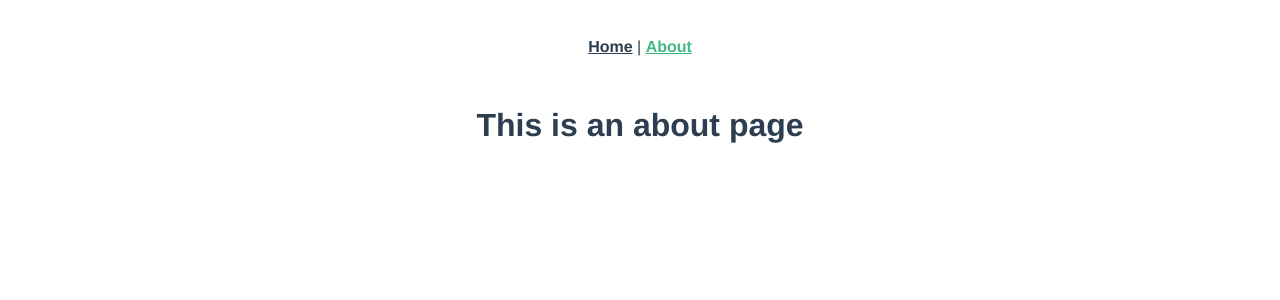
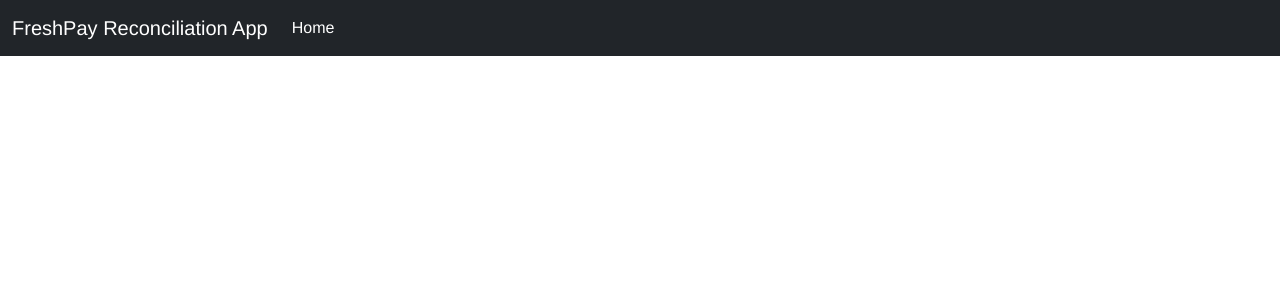
Before and after one commit to Nathsad1996/fresh-reconciliation, a Vue app: page /about in a window 1280 px wide. Shown: the top 300 px of the page. Built offline with nearby package versions, Linux system fonts and the light colour scheme.

Commit message:
creating algorithm

```diff
--- a/package.json
+++ b/package.json
@@ -8,10 +8,10 @@
     "lint": "vue-cli-service lint"
   },
   "dependencies": {
+    "@popperjs/core": "^2.10.2",
     "bootstrap": "^5.1.3",
     "core-js": "^3.6.5",
     "csv-parse": "^4.16.3",
-    "pinia": "^2.0.3",
     "vue": "^3.0.0",
     "vue-router": "^4.0.0-0",
     "xlsx": "^0.17.4"
--- a/src/App.vue
+++ b/src/App.vue
@@ -1,9 +1,19 @@
 <template>
-  <div id="nav">
-    <router-link to="/">Home</router-link> |
-    <router-link to="/about">About</router-link>
+  <nav class="navbar-expand-lg navbar navbar-dark bg-dark">
+    <div class="container-fluid">
+      <a class="navbar-brand" href="#">FreshPay Reconciliation App</a>
+      <div class="collapse navbar-collapse" id="navbarSupportedContent">
+        <ul class="navbar-nav me-auto mb-2 mb-lg-0">
+          <li class="nav-item">
+            <a class="nav-link active" aria-current="page" href="#">Home</a>
+          </li>
+        </ul>
+      </div>
+    </div>
+  </nav>
+  <div class="container mt-5">
+    <router-view />
   </div>
-  <router-view/>
 </template>
 
 <style>
@@ -14,17 +24,4 @@
   text-align: center;
   color: #2c3e50;
 }
-
-#nav {
-  padding: 30px;
-}
-
-#nav a {
-  font-weight: bold;
-  color: #2c3e50;
-}
-
-#nav a.router-link-exact-active {
-  color: #42b983;
-}
 </style>
--- a/src/components/HelloWorld.vue
+++ /dev/null
@@ -1,58 +0,0 @@
-<template>
-  <div class="hello">
-    <h1>{{ msg }}</h1>
-    <p>
-      For a guide and recipes on how to configure / customize this project,<br>
-      check out the
-      <a href="https://cli.vuejs.org" target="_blank" rel="noopener">vue-cli documentation</a>.
-    </p>
-    <h3>Installed CLI Plugins</h3>
-    <ul>
-      <li><a href="https://github.com/vuejs/vue-cli/tree/dev/packages/%40vue/cli-plugin-babel" target="_blank" rel="noopener">babel</a></li>
-      <li><a href="https://github.com/vuejs/vue-cli/tree/dev/packages/%40vue/cli-plugin-eslint" target="_blank" rel="noopener">eslint</a></li>
-    </ul>
-    <h3>Essential Links</h3>
-    <ul>
-      <li><a href="https://vuejs.org" target="_blank" rel="noopener">Core Docs</a></li>
-      <li><a href="https://forum.vuejs.org" target="_blank" rel="noopener">Forum</a></li>
-      <li><a href="https://chat.vuejs.org" target="_blank" rel="noopener">Community Chat</a></li>
-      <li><a href="https://twitter.com/vuejs" target="_blank" rel="noopener">Twitter</a></li>
-      <li><a href="https://news.vuejs.org" target="_blank" rel="noopener">News</a></li>
-    </ul>
-    <h3>Ecosystem</h3>
-    <ul>
-      <li><a href="https://router.vuejs.org" target="_blank" rel="noopener">vue-router</a></li>
-      <li><a href="https://vuex.vuejs.org" target="_blank" rel="noopener">vuex</a></li>
-      <li><a href="https://github.com/vuejs/vue-devtools#vue-devtools" target="_blank" rel="noopener">vue-devtools</a></li>
-      <li><a href="https://vue-loader.vuejs.org" target="_blank" rel="noopener">vue-loader</a></li>
-      <li><a href="https://github.com/vuejs/awesome-vue" target="_blank" rel="noopener">awesome-vue</a></li>
-    </ul>
-  </div>
-</template>
-
-<script>
-export default {
-  name: 'HelloWorld',
-  props: {
-    msg: String
-  }
-}
-</script>
-
-<!-- Add "scoped" attribute to limit CSS to this component only -->
-<style scoped>
-h3 {
-  margin: 40px 0 0;
-}
-ul {
-  list-style-type: none;
-  padding: 0;
-}
-li {
-  display: inline-block;
-  margin: 0 10px;
-}
-a {
-  color: #42b983;
-}
-</style>
--- a/src/router/index.js
+++ b/src/router/index.js
@@ -7,14 +7,6 @@ const routes = [
     name: 'Home',
     component: Home
   },
-  {
-    path: '/about',
-    name: 'About',
-    // route level code-splitting
-    // this generates a separate chunk (about.[hash].js) for this route
-    // which is lazy-loaded when the route is visited.
-    component: () => import(/* webpackChunkName: "about" */ '../views/About.vue')
-  }
 ]
 
 const router = createRouter({
--- a/src/views/About.vue
+++ /dev/null
@@ -1,5 +0,0 @@
-<template>
-  <div class="about">
-    <h1>This is an about page</h1>
-  </div>
-</template>
--- a/src/views/Home.vue
+++ b/src/views/Home.vue
@@ -1,18 +1,32 @@
 <template>
-  <div class="home">
-    <img alt="Vue logo" src="../assets/logo.png">
-    <HelloWorld msg="Welcome to Your Vue.js App"/>
+  <div class="row mx-auto mb-2">
+    <div class="col">Instruction with data file format (in excel and csv)</div>
+  </div>
+  <div class="row mx-auto mb-2">
+    <div class="col">process page give user choice between csv and excel data to insert</div>
+  </div>
+  <div class="row mx-auto">
+    <div class="col">output in csv or excel depends on user needs</div>
   </div>
 </template>
 
-<script>
-// @ is an alias to /src
-import HelloWorld from '@/components/HelloWorld.vue'
+<script setup>
 
-export default {
-  name: 'Home',
-  components: {
-    HelloWorld
-  }
-}
+// create user input variables that contains user data for paydrc and telco (2 variables)
+
+// check if user choose to user csv or excel (1 variable)
+
+// process with the right method (processExcel or processCsv) both file (paydrc ans telco)
+
+// return the processed data to  variables (2 variables)
+
+// choose which operations is require (check paydrc to telco or telco to paydrc) and the output format (csv or excel) (2 variables)
+
+// calculate with calculateOutput (1 variable)
+
+// download te output file in the user browser
+
+// finished
+
+
 </script>
```
Also changed, not shown: src/main.js (+6 -1 lines), src/utils/utilities.js (added, +23 -0 lines), 1 other file (tests, documents, lock files or other folders).
